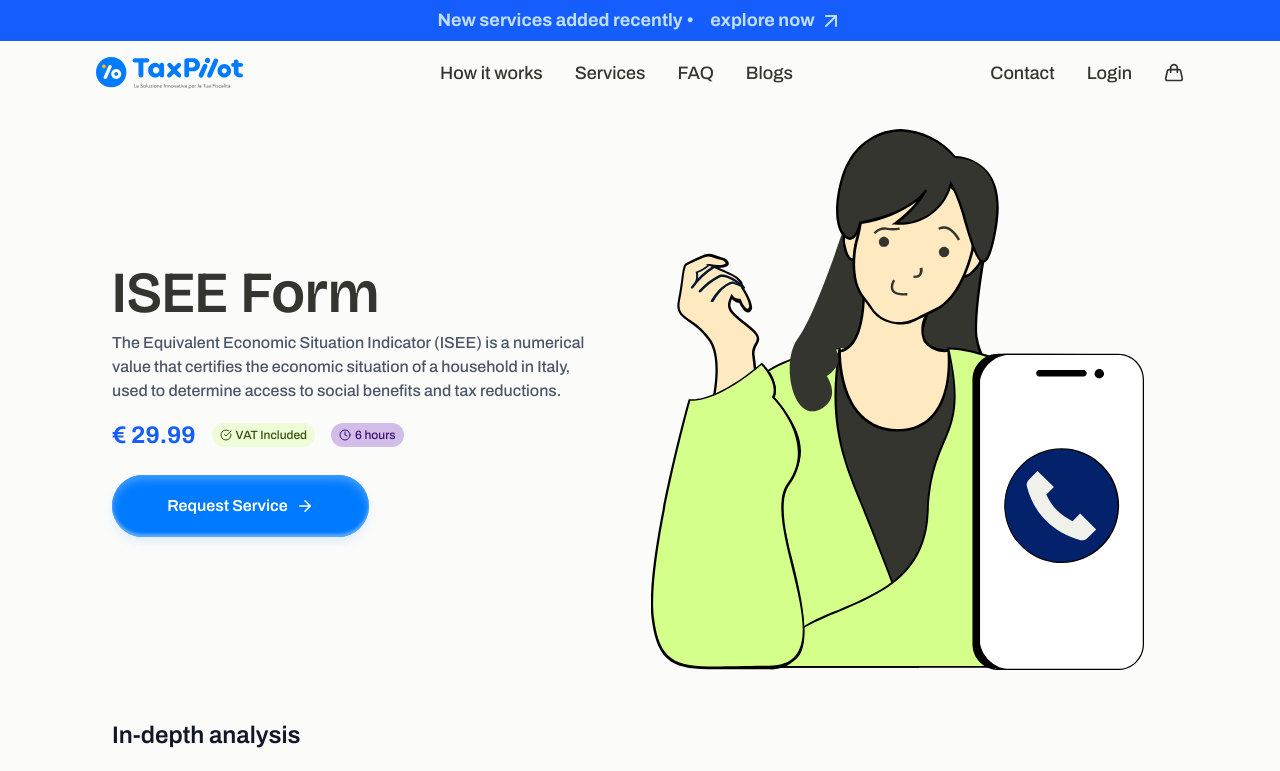
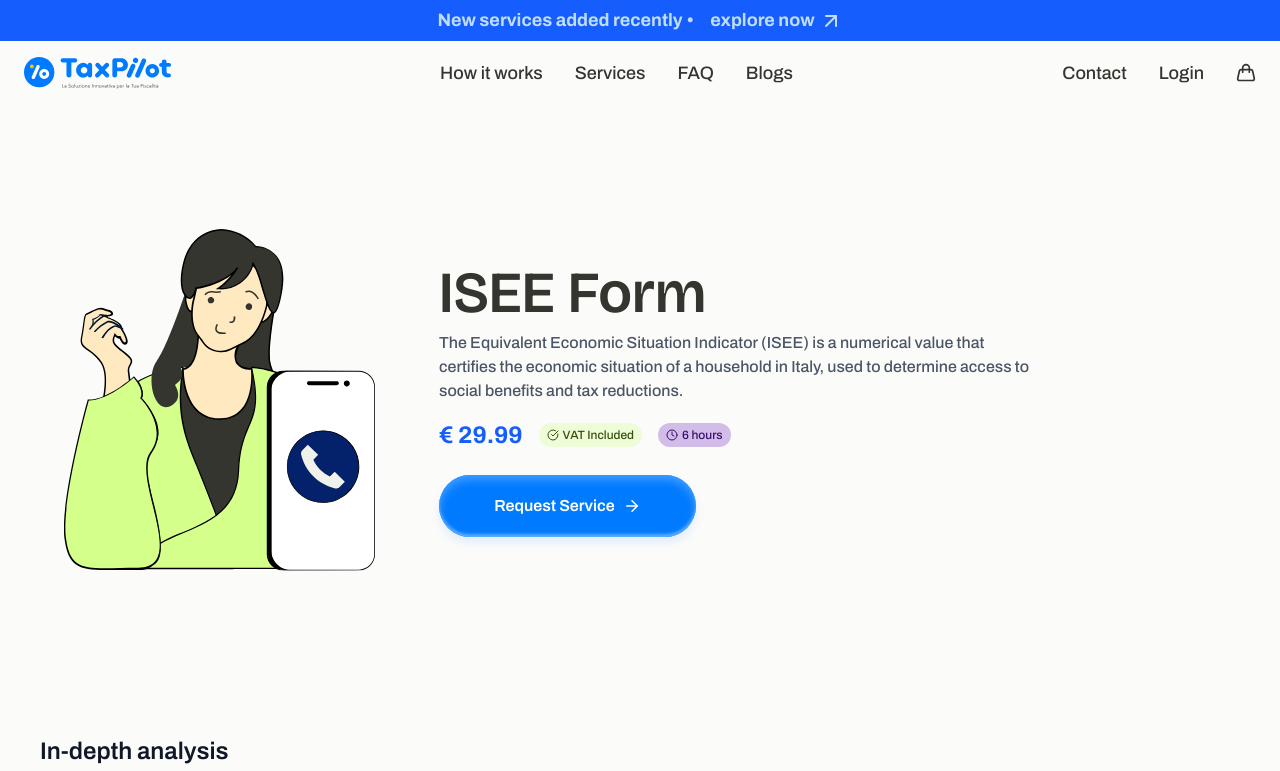
Before and after one commit to arqentech/tax-pilot-1, a React (Vite) app: page /services/isee-form in a window 1280 px wide. Shown: the top 771 px of the page. Built offline with nearby package versions, Linux system fonts and the light colour scheme; the HTML template or start-up script is replaced by a standard one; a web font is replaced by a local one.

Commit message:
Footer improved

```diff
--- a/src/components/layout/footer/Footer.tsx
+++ b/src/components/layout/footer/Footer.tsx
@@ -7,20 +7,26 @@ const Footer = () => {
   return (
     <footer className="bg-[#373737] text-white w-full px-8 lg:px-20 py-16">
       <div className="max-w-[1320px] mx-auto">
-        <div className="font-bricolage grid grid-cols-1 sm:grid-cols-2 lg:grid-cols-4 gap-10 pb-12">
+        <div className="font-bricolage grid grid-cols-1 lg:grid-cols-4 gap-10 pb-12">
+          {/* Logo */}
           <div className="order-1 lg:order-1">
             <FooterLogo />
           </div>
 
-          <div className="order-3 sm:order-2 lg:order-2">
+          <div className="order-2 grid grid-cols-2 gap-10 lg:hidden">
+            <FooterLinks title="Quick Links" links={quickLinks} />
+            <FooterLinks title="Legal" links={legalLinks} />
+          </div>
+
+          <div className="hidden lg:block order-2 lg:order-2">
             <FooterLinks title="Quick Links" links={quickLinks} />
           </div>
 
-          <div className="order-4 sm:order-3 lg:order-3">
+          <div className="hidden lg:block order-3 lg:order-3">
             <FooterLinks title="Legal" links={legalLinks} />
           </div>
 
-          <div className="order-2 sm:col-span-2 lg:order-4 lg:col-span-1">
+          <div className="order-4 lg:order-4 ">
             <NewsletterSignup />
           </div>
         </div>
--- a/src/components/layout/footer/NewsletterSignup.tsx
+++ b/src/components/layout/footer/NewsletterSignup.tsx
@@ -3,11 +3,11 @@ import { Link } from "react-router-dom";
 
 export default function NewsletterSignup() {
   return (
-    <div>
+    <div >
       <h3 className="font-bricolage font-semibold text-lg md:text-xl leading-tight mb-4">
         Newsletter
       </h3>
-      <div className="flex items-center bg-[#D7D7D7] rounded-md overflow-hidden w-full max-w-[300px]">
+      <div className="flex items-center bg-[#D7D7D7] rounded-md overflow-hidden w-full ">
         <input
           type="email"
           placeholder="Email"
--- a/src/pages/home/Home.tsx
+++ b/src/pages/home/Home.tsx
@@ -12,13 +12,13 @@ export default function Home() {
   return (
     <div className="flex flex-col">
       <HeroSection />
-      <WhatDefinesUs />
-      <HowWeWork />
-      <ServicesSection />
-      <TeamCard />
-      <HomePageFAQ/>
-      <BlogSection />
-      <TaxPilotSection/>
+      {/* <WhatDefinesUs /> */}
+      {/* <HowWeWork /> */}
+      {/* <ServicesSection /> */}
+      {/* <TeamCard /> */}
+      {/* <HomePageFAQ/> */}
+      {/* <BlogSection /> */}
+      {/* <TaxPilotSection/> */}
     </div>
   );
 }
--- a/src/pages/service-details/Details.tsx
+++ b/src/pages/service-details/Details.tsx
@@ -22,10 +22,17 @@ const Details: React.FC = () => {
   }
 
   return (
-    <div className="flex justify-center min-h-screen px-4 pb-16">
-      <div className="w-full max-w-7xl">
-        <div className="flex flex-row flex-wrap md:flex-nowrap items-center gap-10 pb-6">
-          <div className="flex-1 order-1 md:order-1">
+    <div className="grid grid-col-1 justify-center min-h-screen px-4 pb-16">
+      <div className=" w-full">
+        <div className="flex flex-col md:flex-row items-center gap-10  pb-6 mb-4">
+          <div className="p-6 rounded-2xl">
+            <img
+              src="/svg/client-calls-customer-care-for-support.svg"
+              alt={service.title}
+              className="w-[311px] h-[341px] lg-w[493px] lg:h-[542.07px] object-contain"
+            />
+          </div>
+          <div className="flex-1">
             <h1 className="font-bricolage font-extrabold text-[44px] leading-[38px] lg:text-[58px] lg:leading-[59px]">
               {service.title}
             </h1>
@@ -33,7 +40,7 @@ const Details: React.FC = () => {
               {service.description}
             </p>
 
-            <div className="flex items-center gap-4 mt-4 flex-wrap">
+            <div className="flex items-center gap-4 mt-4">
               <span className="text-2xl font-bold text-blue-600">
                 € {service.price.toFixed(2)}
               </span>
@@ -49,17 +56,7 @@ const Details: React.FC = () => {
               </span>
             </div>
 
-            <div className="mt-6">
-              <PrimaryButton text="Request Service" width="257px" />
-            </div>
-          </div>
-
-          <div className="flex-shrink-0 order-2 md:order-2 p-6 rounded-2xl flex justify-center">
-            <img
-              src="/svg/client-calls-customer-care-for-support.svg"
-              alt={service.title}
-              className="w-[311px] h-[341px] md:w-[400px] md:h-[450px] lg:w-[493px] lg:h-[542px] object-contain"
-            />
+            <PrimaryButton text="Request Service" width="257px" />
           </div>
         </div>
 
--- a/src/pages/services/Categories.tsx
+++ b/src/pages/services/Categories.tsx
@@ -7,7 +7,7 @@ interface CategoriesProps {
 
 const Categories: React.FC<CategoriesProps> = ({ onSelect }) => {
   return (
-    <div className="w-[400px] lg:w-[874px] bg-[#F9F9F7] border border-[#E6E6E1] rounded-[32px] p-4 flex flex-wrap gap-3 mt-4">
+    <div className="w-[400px] lg:w-[874px] border border-[#E6E6E1] rounded-[32px] p-4 flex flex-wrap gap-3 mt-4">
       {categoriesData.map((cat, i) => (
         <button
           key={i}
```
Also changed, not shown: src/index.css (+4 -4 lines).
